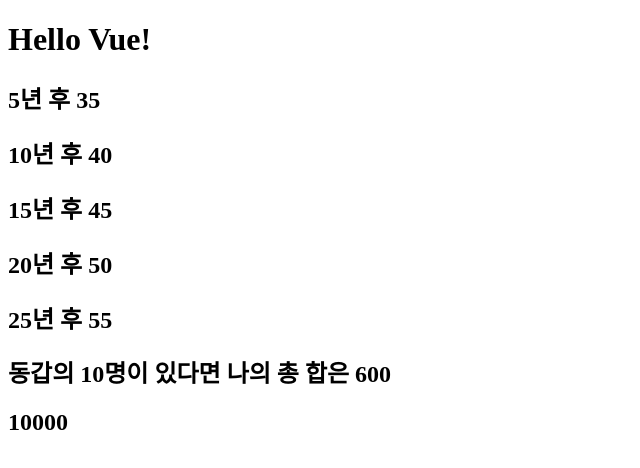
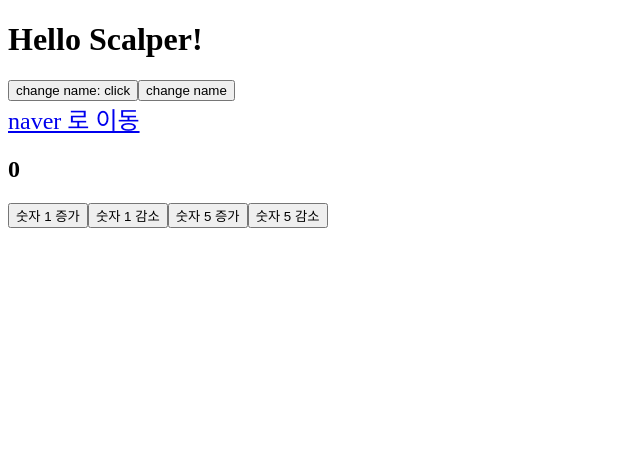
Before and after one commit to wangkodok/Vue-Study, a Vue app in the folder vue-intro/vue-practice/: page / in a window 1280 px wide. Shown: the top 468 px of the page, without its empty margins (0-640 px from the left). Built offline with nearby package versions, Linux system fonts and the light colour scheme.

Commit message:
chapter_33: 이벤트

```diff
--- a/vue-intro/vue-practice/src/App.vue
+++ b/vue-intro/vue-practice/src/App.vue
@@ -1,13 +1,23 @@
 <template>
   <div>
-    <h1>Hello Vue!</h1>
-    <h2>5년 후 {{ add(5) }}</h2>
-    <h2>10년 후 {{ add(10) }}</h2>
-    <h2>15년 후 {{ add(15) }}</h2>
-    <h2>20년 후 {{ add(20) }}</h2>
-    <h2>25년 후 {{ add(25) }}</h2>
-    <h2>동갑의 10명이 있다면 나의 총 합은 {{ multiply(age, 20) }}</h2>
-    <h2>{{ getTotalScore(100) }}</h2>
+    <h1>Hello {{ name }}!</h1>
+    <button v-on:click.middle="changeName">change name: click</button>
+    <button
+      v-on:mouseover="name = 'Code Scalper'"
+      v-on:mouseleave="name = 'Scalper'"
+    >
+      change name
+    </button>
+    <a v-on:click.prevent="movePage" href="https://naver.com">naver 로 이동</a>
+    <h2>{{ number }}</h2>
+    <!-- <button v-on:click="number = number + 1">숫자 1 증가</button> -->
+    <!-- <button v-on:click="number = number - 1">숫자 1 감소</button> -->
+    <!-- <button v-on:click="number = number + 5">숫자 5 증가</button> -->
+    <!-- <button v-on:click="number = number - 5">숫자 5 감소</button> -->
+    <button v-on:click="increment($event, 1)">숫자 1 증가</button>
+    <button v-on:click="decrement(1)">숫자 1 감소</button>
+    <button v-on:click="increment(5)">숫자 5 증가</button>
+    <button v-on:click="decrement(5)">숫자 5 감소</button>
   </div>
 </template>
 
@@ -16,29 +26,38 @@
   name: "App",
   data() {
     return {
-      age: 30,
-      job: "front-end",
+      name: "Scalper",
+      number: 0,
     };
   },
   methods: {
-    add(num) {
-      console.log(this);
-      console.log(num);
-      return this.age + num; // age 접근하려면 this 사용
+    changeName() {
+      this.name = "Code Scalper";
     },
-    multiply(num1, num2 = 10) {
-      return num1 * num2;
+    movePage() {
+      // event.preventDefault(); // v-on:click.prevent 로 가능
+      const check = confirm("페이지를 이동하시겠습니까?");
+      if (check) {
+        console.log("page 이동");
+      } else {
+        console.log("페이지 이동 x");
+      }
     },
-    getTotalScore(num) {
-      console.log(this.job + "입니다.");
-      return this.multiply(num, num);
+    increment(event, num) {
+      // event 받아오기
+      console.log(event); // increment($event, 1) 인자 2개면 이렇게 가져오기
+      this.number = this.number + num;
     },
-    // add: (num) => {
-    //   console.log(this);
-    //   return this.age + num; // lexical scope 함수에 선언에 따라 스코프가 결정
-    // },
+    decrement(num) {
+      this.number = this.number - num;
+    },
   },
 };
 </script>
 
-<style></style>
+<style>
+a {
+  font-size: 24px;
+  display: block;
+}
+</style>
```
